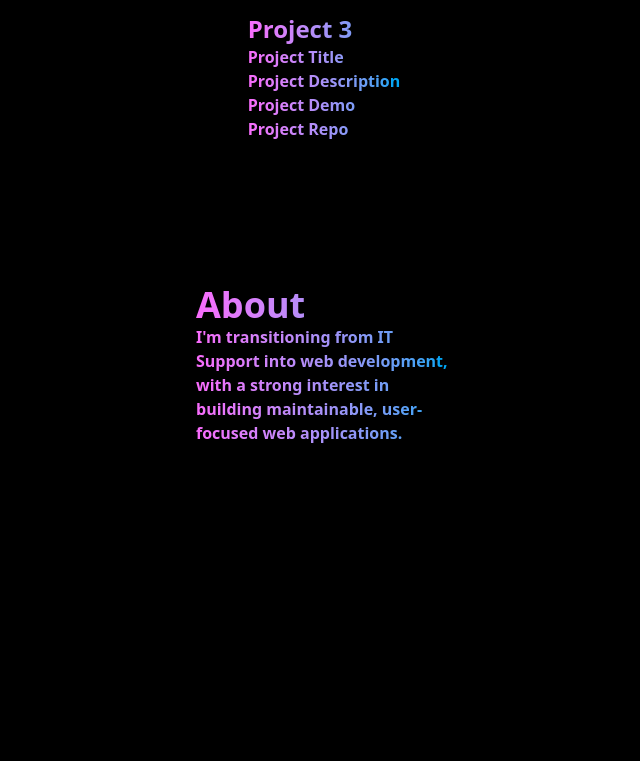
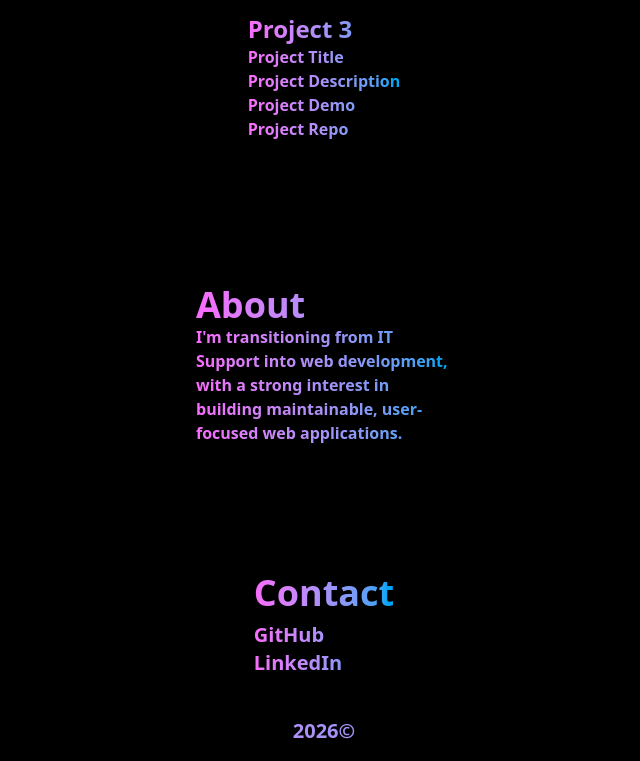
Before and after one commit to vik-kalsi/vik-kalsi-portfolio, a website: page index.html in a window 1280 px wide. Shown: the part 3347-4108 px from the top of the page, without its empty margins (316-956 px from the left). Before the commit the page ends 3816 px from the top, so only its background shows below. Drawn offline with Linux system fonts and the light colour scheme.

Commit message:
Adding contact and footer section

```diff
--- a/index.html
+++ b/index.html
@@ -165,6 +165,23 @@
         <p class="font-bold text-base text-transparent bg-clip-text bg-linear-to-r from-[#F96BFC] to-sky-500 w-3xs">I'm transitioning from IT Support into web development, with a strong interest in building maintainable, user-focused web applications.</p>
     </div>
 
+
+    <div class="mt-20 grid justify-center p-6">
+        <h1 class="font-bold text-4xl text-transparent bg-clip-text bg-linear-to-r from-[#F96BFC] to-sky-500">Contact</h1>
+
+        <div class="mt-2 grid">
+            <a class="font-bold text-xl text-transparent bg-clip-text bg-linear-to-r from-[#F96BFC] to-sky-500" href="https://github.com/vik-kalsi">GitHub</a>
+            <a class="font-bold text-xl text-transparent bg-clip-text bg-linear-to-r from-[#F96BFC] to-sky-500" href="https://uk.linkedin.com/in/vikram-kalsi-914359106">LinkedIn</a>
+        </div>
+    </div>
+
+
+
+    <footer class="flex justify-center mt-4 mb-4 text-xl font-bold text-transparent bg-clip-text bg-linear-to-r from-[#F96BFC] to-sky-500">
+        <script>document.write(new Date().getFullYear())</script>
+        <span>&copy;</span>
+    </footer>
+
 </body>
 
 </html>
```
Also changed, not shown: output.css.
